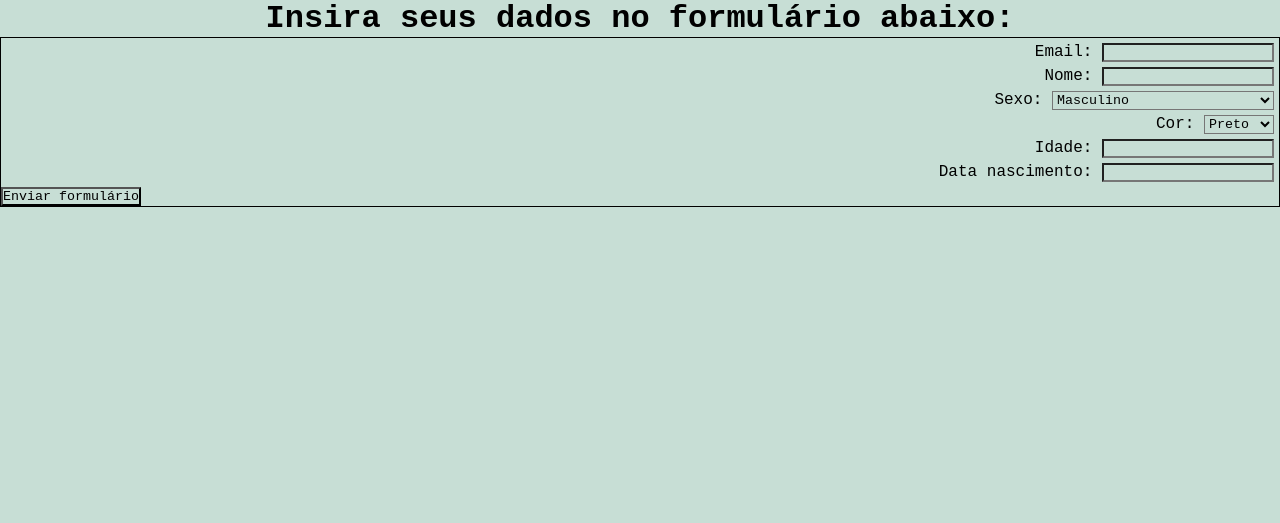
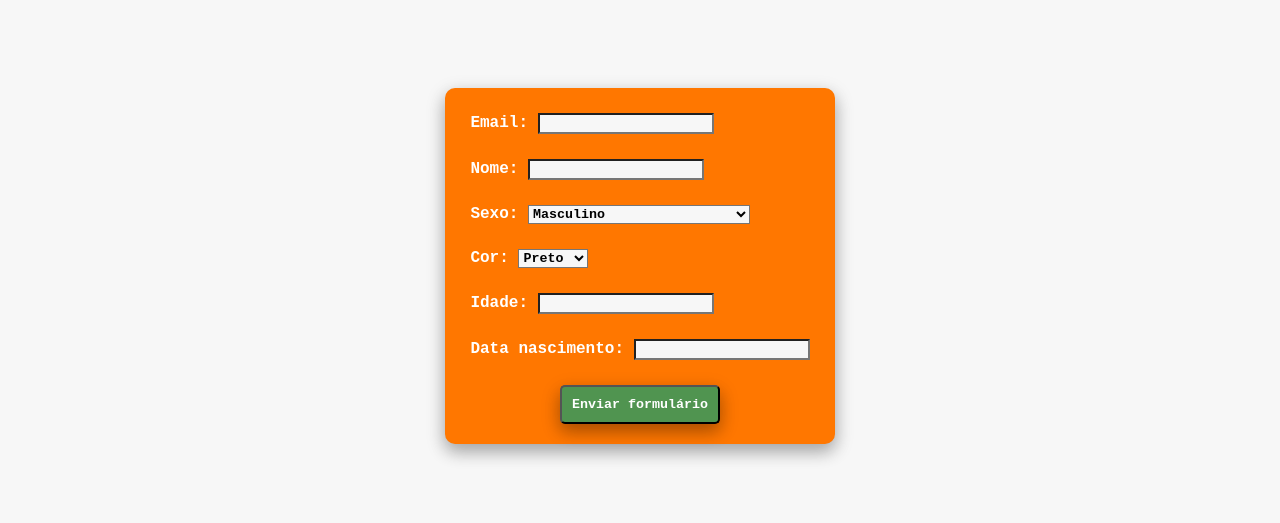
Before and after one commit to jose-andersonjr/formlearning, a Django app: page / in a window 1280 px wide. Shown: the top 523 px of the page. Run offline with Django 4.2, Linux system fonts and the light colour scheme.

Commit message:
Modificações no arquivo css para melhor visualização do formulário

```diff
--- a/modelformlearning/core/forms.py
+++ b/modelformlearning/core/forms.py
@@ -20,7 +20,7 @@ class FormularioPrincipal(forms.Form): #o FormularioPrincipal herdará o atribut
     # Campos do formulário
     email = forms.EmailField(required=False)
     nome = forms.CharField(max_length=30)
-    sexo = forms.ChoiceField(choices=CHOICES_SEXO)
+    sexo = forms.ChoiceField(choices=CHOICES_SEXO, required=True)
     cor = forms.ChoiceField(choices=CHOICES_COR)
     idade = forms.IntegerField()
     data_nascimento = forms.DateField(required=False)
--- a/modelformlearning/core/static/css/style.css
+++ b/modelformlearning/core/static/css/style.css
@@ -1,28 +1,72 @@
 * {
-    padding: 0;
-    margin: 0 0;
+    /* Formatação da página */
+    background-color: rgb(247, 247, 247);
+    box-sizing: border-box;
+
+    /* Fonte */
+    color: white;
     font-family: 'Courier New', Courier, monospace;
-    background-color: rgb(199, 222, 213);
-    box-sizing: border-box;
+    font-weight: bold;
+    font-size: 20;
+
 }
 
-header{
-    font-size: 16;
+ h1 {
+    background-color: #3db36b;
+    position: fixed;
+    top: 0;
+    left: 0;
+    width:100%;
+    color: white;
+    padding: 15px;
     text-align: center;
+    border-bottom: 2px solid #09421f;
 }
 
 .container{
-    max-width: 1400px;
+    padding: 80px;
+    display: flex;
+    justify-content: center;
     margin: 0 auto;
 }
 
 section {
-    border: 1px solid black;
+    background-color: rgb(255, 119, 0);
+    box-shadow: 0 8px 16px 0 rgba(0,0,0,0.2), 0 6px 20px 0 rgba(0,0,0,0.19);
+    border-radius: 10px;
+}
+
+select, option {
+    color:black;
+}
+
+form, label {
+    background-color: rgb(255, 119, 0);
 }
 
 .label-form {
+    background-color: rgb(255, 119, 0);
     display: block;
-    align-content: right;
-    margin: 5px;
-    text-align: right;
+    margin: 25px;
+    color: black;
+
 }
+
+.label-form input{
+    color: black;
+
+}
+
+.primary-button {
+    display: block;
+    border-radius: 5px;
+    margin: 0 auto 20px;
+    background-color: rgb(80, 148, 80);
+    padding: 10px;
+    box-shadow: 0 8px 16px 0 rgba(0,0,0,0.2), 0 6px 20px 0 rgba(0,0,0,0.19);
+
+}
+
+.primary-button:hover{
+    background-color: #09421f;
+}
--- a/modelformlearning/core/templates/formulario.html
+++ b/modelformlearning/core/templates/formulario.html
@@ -11,13 +11,11 @@
 </head>
 <body>
     <header>
-        <h1>Insira seus dados no formulário abaixo:</h1>
     </header>
     <main class='container'>
         <section class="container-formularios">
-            <form method="post">
+            <form action="." method="post">
             {% csrf_token %}
-                <table>
                 {% for field in form %}
                 <div class="label-form">
                     {{ field.label_tag }}
@@ -25,9 +23,8 @@
                     {{ field.errors }}
                 </div>
                 {% endfor %}
-                </table>
             </form>
-            <input type="submit" value="Enviar formulário">
+            <input class="primary-button" type="submit" value="Enviar formulário">
         </section>
 
     </main>
```
Lines whose indentation alone changed are shown as unchanged.
